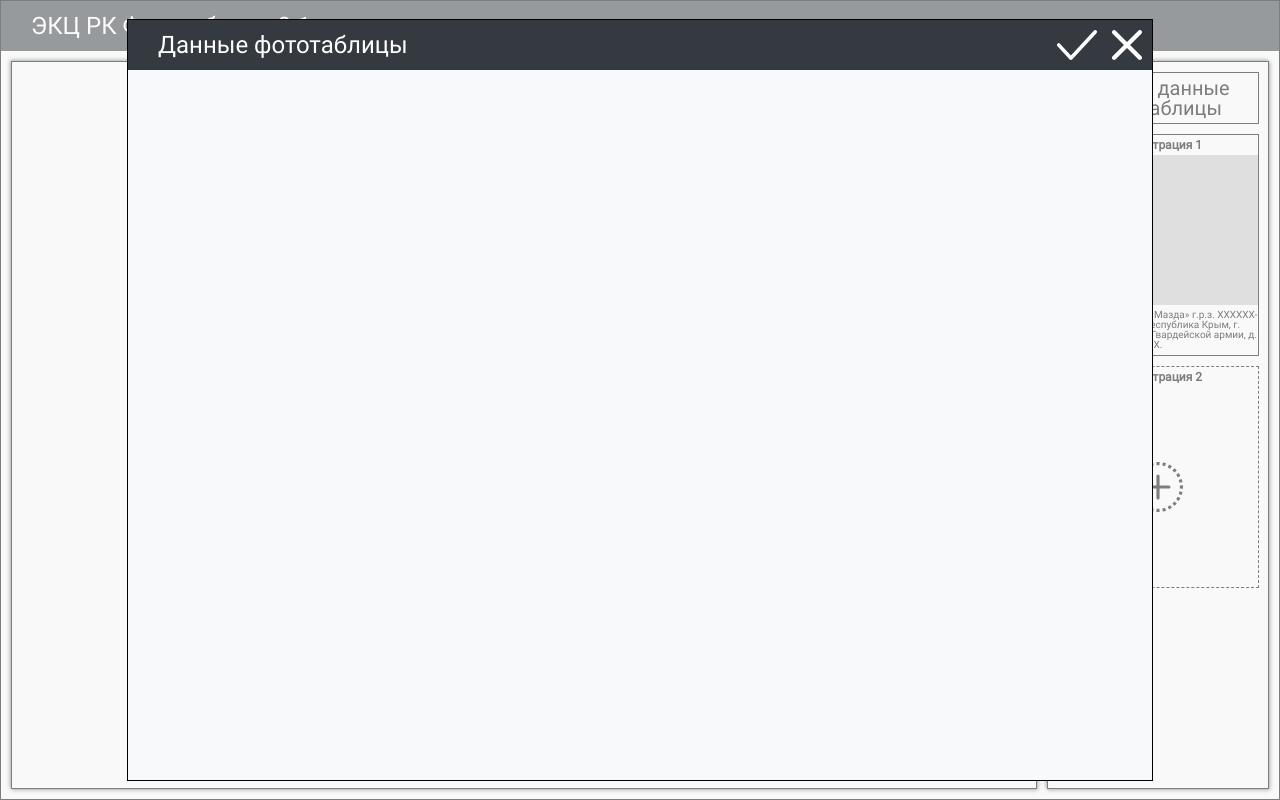
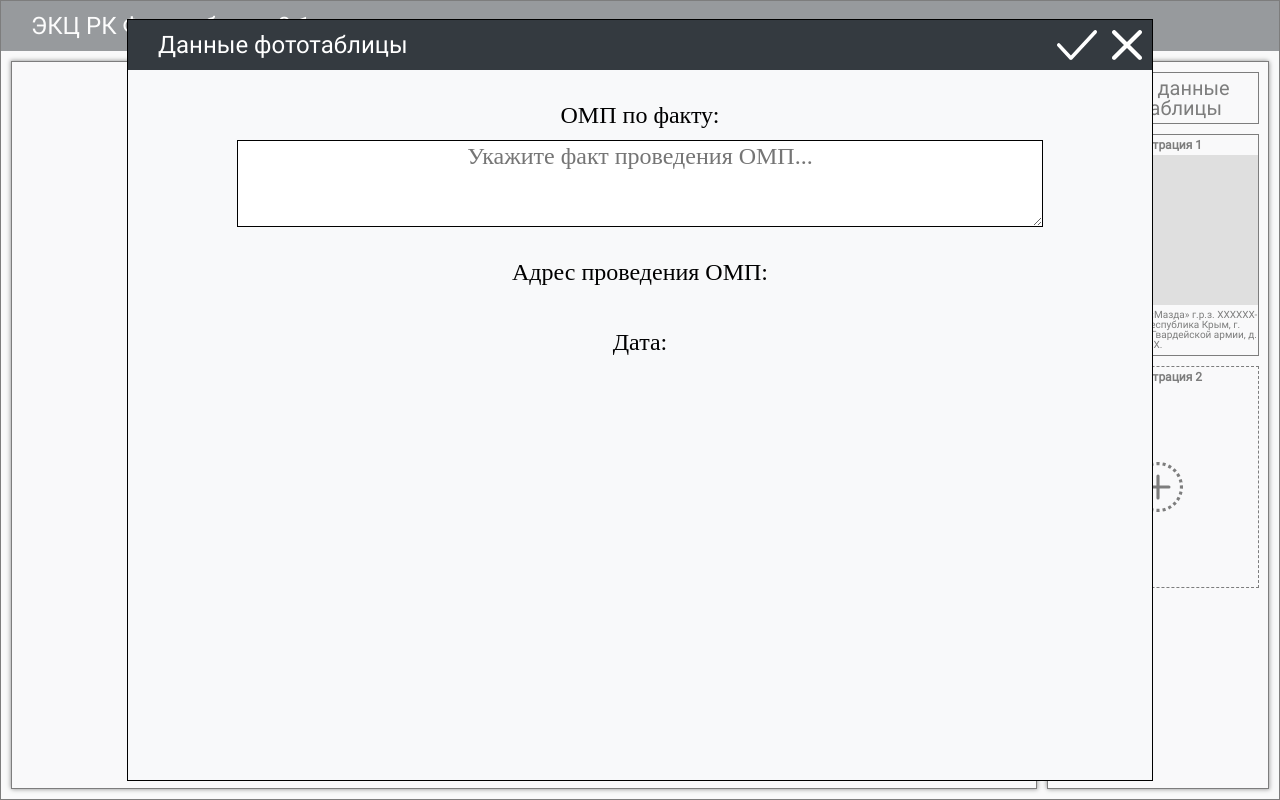
Before and after one commit to dimonenm/exp-photo-table, a React (Create React App) app in the folder app/: page / in a window 1280 px wide. Both pictures are taken after a click on the element "Ввести данные фототаблицы". Built offline with nearby package versions, Linux system fonts and the light colour scheme.

Commit message:
h16.08.2021

```diff
--- a/app/src/components/modal/ModalContent.css
+++ b/app/src/components/modal/ModalContent.css
@@ -1,22 +1,67 @@
 .modal-content {
     display: flex;
     justify-content: center;
-    align-items:center;
+    align-items: center;
     flex-grow: 1;
 
     box-sizing: border-box;
 
     max-height: 710px;
 
-    padding: 20px;
-
     font-family: "Roboto";
     color: #fff;
 }
-.modal-content img{
+.modal-content img {
     object-fit: contain;
     object-position: center center;
 
     height: 100%;
     width: 100%;
 }
+
+.modal-content-data {
+    display: flex;
+    flex-direction: column;
+    /* justify-content: center; */
+    align-items: center;
+    flex-grow: 1;
+
+    box-sizing: border-box;
+
+    max-height: 710px;
+
+    font-family: "Times New Roman", Times, serif;
+    font-size: 24px;
+}
+.modal-content-title {
+    display: flex;
+    justify-content: center;
+    align-items: center;
+
+    margin-top: 20px;
+
+    height: 50px;
+    width: 300px;
+}
+
+.modal-content-data textarea {
+    display: flex;
+    justify-content: center;
+    align-content: center;
+    align-items:center;
+
+    /* height: 150px; */
+    width: 800px;
+
+    border: 1px solid #000;
+    border-radius: 0;
+
+    font-family: "Times New Roman", Times, serif;
+    font-size: 24px;
+    text-align: center;
+}
+.modal-content-data textarea:focus {
+
+    border: 1px solid #000;
+    border-radius: 0;
+}
--- a/app/src/components/modal/ModalContent.js
+++ b/app/src/components/modal/ModalContent.js
@@ -15,9 +15,14 @@ const ModalContent = () => {
   }
 
   if (localModalProperties.modalProperties.type === "setPhotoTableData") {
+    console.log('setPhotoTableData');
     return (
-      <div className="modal-content">
-
+      <div className="modal-content-data">
+        <div className="modal-content-title">ОМП по факту:</div>
+        <textarea name="name1" rows={3} placeholder="Укажите факт проведения ОМП..."/>
+        <div className="modal-content-title">Адрес проведения ОМП:</div>
+        <div className="modal-content-title">Дата:</div>
+        <div></div>
       </div>
     );
   }
```
